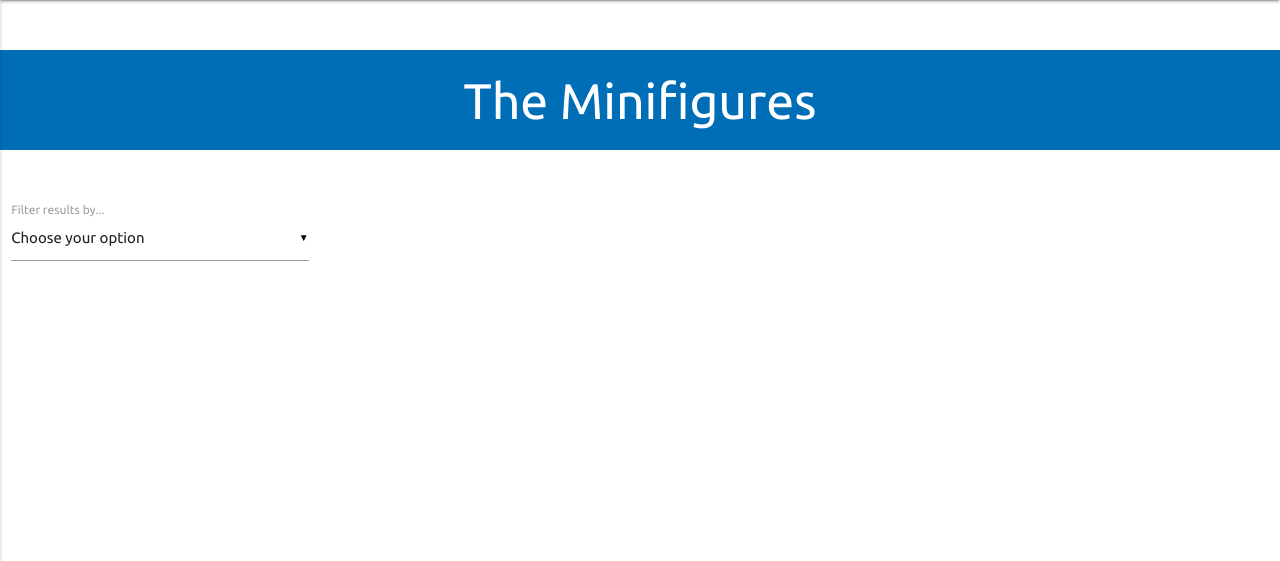
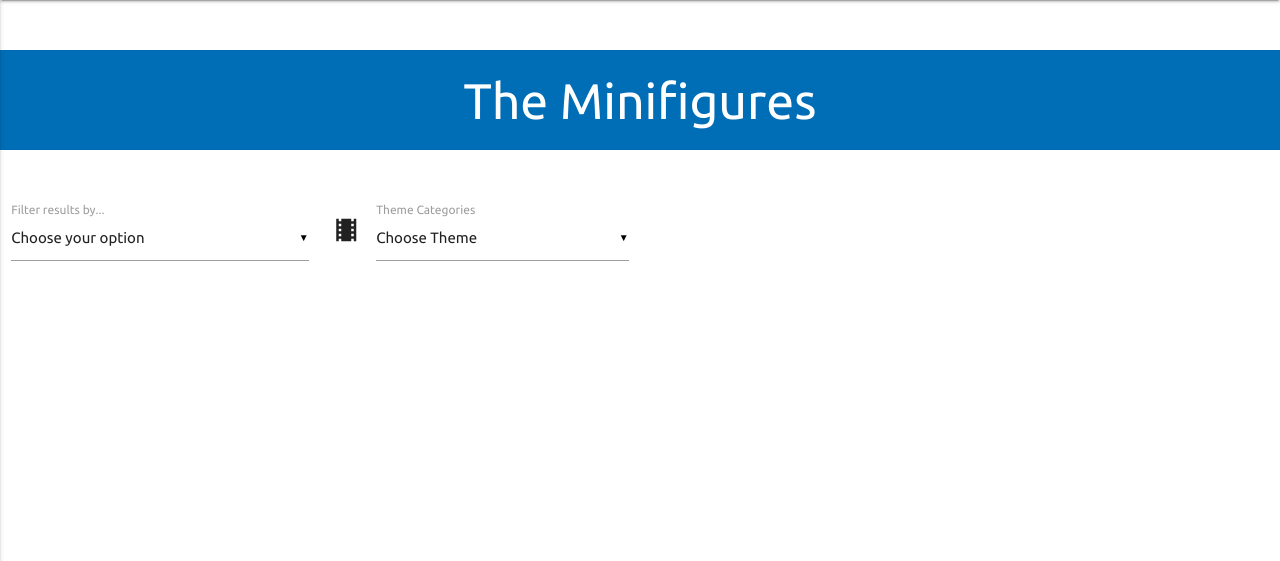
Before and after one commit to Sparkplug84/MS3-LegoMinifigureCatalogue, a Flask app: page /get_minifigures in a window 1280 px wide. Shown: the part 64-625 px from the top of the page. Run offline with Flask 2, Linux system fonts and the light colour scheme; data that the repository does not hold is empty; some libraries are stand-ins or nearby versions.

Commit message:
created a function to add and remove filter options from minifigs.html page

```diff
--- a/static/js/main.js
+++ b/static/js/main.js
@@ -1,7 +1,25 @@
 const searchName = document.getElementById('searchName');
 const searchBox = document.getElementById('search-box');
+const searchOptions = document.getElementById('searchOptions');
 
-searchName.onclick = function () { addSearch() };
-function addSearch() {
-    searchBox.classList.remove("d-none");
+
+
+if(searchName) {
+    function addSearch() {
+        if (searchOptions.value=="1") {
+            searchBox.classList.remove("d-none");
+        } else if (searchOptions.value=="2") {
+            searchBox.classList.add("d-none");
+        } else {
+            searchBox.classList.remove("d-none");
+        }
+    }
 }
+
+// if(searchName) {
+//     searchName.onchange = function () { addSearch() };
+//     function addSearch() {
+//         searchBox.classList.remove("d-none");
+//         // print ("Hello!!!")
+//     }
+// }
--- a/templates/minifigs.html
+++ b/templates/minifigs.html
@@ -4,8 +4,12 @@
   <div class="banner">
     The Minifigures
   </div>
+
+  <!-- Search Filter -->
+<div class="row">
+
   <div class="input-field col s12 m6 l3">
-    <select>
+    <select id="searchOptions" onchange="addSearch()">
       <option value="" disabled selected>Choose your option</option>
       <option id="searchName" value="1">Name</option>
       <option id="searchTheme" value="2">Theme</option>
@@ -13,13 +17,31 @@
     </select>
     <label>Filter results by...</label>
   </div>
+
   <div id="search-box" class="input-field col s12 m6 l3 d-none">
     <form>
-        <input id="minifig_name" type="text" class="validate" /><span><a href="" class="search-btn"><i class="material-icons">search</i></a></span>
+      <input id="minifig_name" type="text" class="validate" /><span
+        ><a href="" class="search-btn"
+          ><i class="material-icons">search</i></a
+        ></span
+      >
       <label for="minifig_name">Enter name</label>
     </form>
   </div>
+
+  <div class="input-field col s12 m6 l3">
+      <i class="material-icons prefix">theaters</i>
+      <select id="" name="theme_name">
+        <option value="" disabled selected>Choose Theme</option>
+        {% for theme in themes %}
+        <option value="{{theme.theme_name}}">{{theme.theme_name}}</option>
+        {% endfor %}
+      </select>
+      <label>Theme Categories</label>
   </div>
+
+</div>
+  <!-- Minifigs -->
 
   <div class="row">
     {% for minifigure in minifigures %}
@@ -81,6 +103,5 @@
     {% endfor %}
   </div>
 
-
-
   {% endblock %}
+</div>
```
Lines whose indentation alone changed are shown as unchanged.
